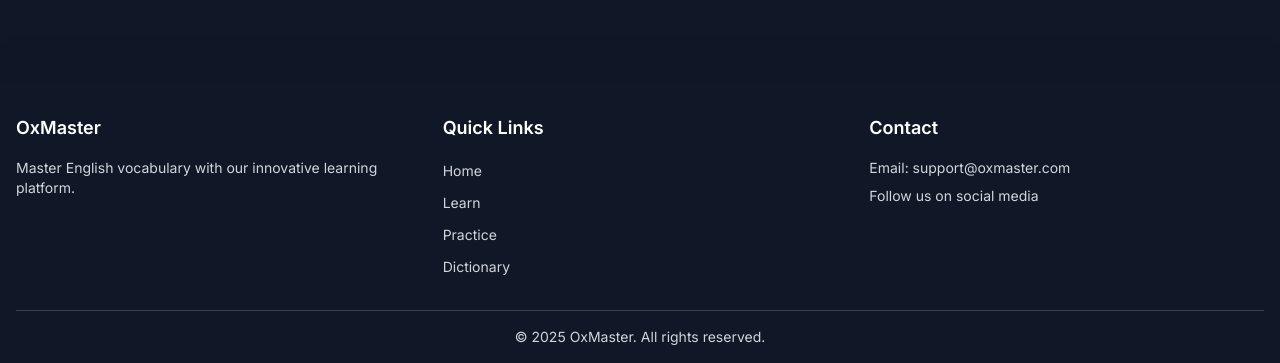
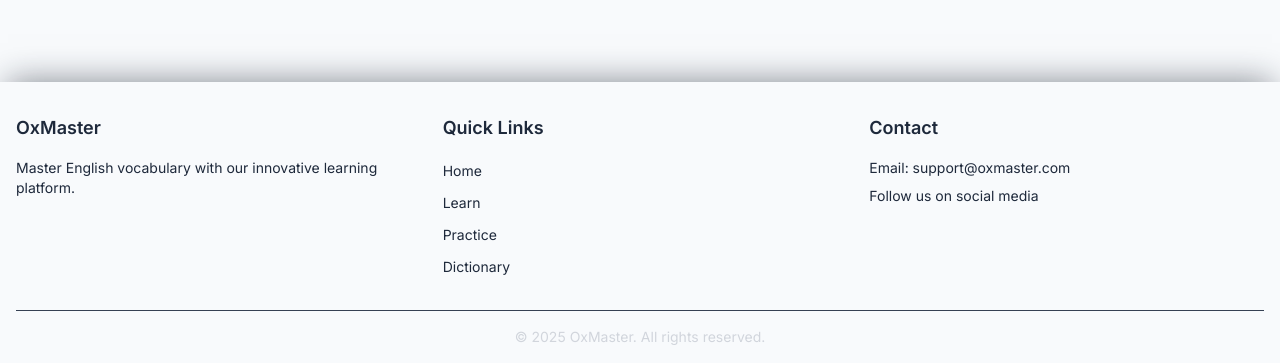
Before and after one commit to theluanhoang/english-vocab-ui, a Next.js app: page /word-forms in a window 1280 px wide. Shown: the part 846-1209 px from the top of the page. Built offline with nearby package versions, Linux system fonts and the light colour scheme; no server answers.

Commit message:
fix: light mode

```diff
--- a/src/app/collections/[id]/page.tsx
+++ b/src/app/collections/[id]/page.tsx
@@ -30,7 +30,7 @@ export default function CollectionDetailPage() {
           {collection.description && (
             <Text as="p" className="text-text-secondary dark:text-gray-300 mb-2">{collection.description}</Text>
           )}
-          <div className="text-xs text-text-muted dark:text-gray-400">
+          <div className="text-xs text-text-secondary dark:text-gray-400">
             Created at: {new Date(collection.createdAt).toLocaleString()}
           </div>
         </div>
--- a/src/app/collections/page.tsx
+++ b/src/app/collections/page.tsx
@@ -53,7 +53,7 @@ export default function CollectionsPage() {
   }
 
   return (
-    <div className="min-h-screen bg-background dark:bg-background">
+    <div className="min-h-screen bg-background">
       <div className="max-w-4xl mx-auto px-4 py-8">
         <div className="text-center md:text-left mb-8 md:mb-12">
           <div className="text-center">
@@ -87,7 +87,7 @@ export default function CollectionsPage() {
                     </span>
                   </div>
                 </div>
-                <span className="text-sm text-text-muted dark:text-gray-400 whitespace-nowrap">{col.collectionVocabularies.length} words</span>
+                <span className="text-sm text-text-secondary dark:text-gray-400 whitespace-nowrap">{col.collectionVocabularies.length} words</span>
               </Link>
             </div>
           ))}
--- a/src/app/layout.tsx
+++ b/src/app/layout.tsx
@@ -31,7 +31,7 @@ export default function RootLayout({
                 <div className="absolute -top-[40%] -right-[40%] w-[80%] h-[80%] rounded-full bg-primary/5 blur-3xl" />
                 <div className="absolute -bottom-[40%] -left-[40%] w-[80%] h-[80%] rounded-full bg-secondary/5 blur-3xl" />
               </div>
-              <div className="min-h-screen flex flex-col">
+              <div className="min-h-screen flex flex-col bg-background">
                 <Navbar />
                 <main className="flex-grow container mx-auto px-4 py-8">
                   {children}
--- a/src/app/word-forms/page.tsx
+++ b/src/app/word-forms/page.tsx
@@ -2,7 +2,7 @@ import WordForms from '@/components/organisms/WordForms';
 
 export default function WordFormsPage() {
   return (
-    <div className="min-h-screen bg-background dark:bg-background">
+    <div className="min-h-screen bg-background">
       <WordForms />
     </div>
   );
--- a/src/components/atoms/FooterLink.tsx
+++ b/src/components/atoms/FooterLink.tsx
@@ -9,7 +9,7 @@ interface FooterLinkProps {
 function FooterLink({ href, children }: FooterLinkProps) {
     return (
         <li>
-            <Link href={href} className="text-sm text-gray-300 hover:text-white transition-colors">
+            <Link href={href} className="text-sm text-text-secondary hover:text-primary transition-colors">
                 {children}
             </Link>
         </li>
--- a/src/components/organisms/Footer.tsx
+++ b/src/components/organisms/Footer.tsx
@@ -6,11 +6,11 @@ import FooterCopyright from '../molecules/FooterCopyright'
 
 function Footer() {
     return (
-        <footer className="bg-bg-footer text-white mt-auto footer-shadow">
+        <footer className="bg-bg-footer text-text-primary mt-auto footer-shadow">
             <div className="container mx-auto px-4">
                 <div className="grid grid-cols-1 md:grid-cols-3 gap-8 py-8">
                     <FooterSection title="OxMaster">
-                        <Text className="text-sm text-gray-300">
+                        <Text className="text-sm text-text-secondary">
                             Master English vocabulary with our innovative learning platform.
                         </Text>
                     </FooterSection>
@@ -26,8 +26,8 @@ function Footer() {
 
                     <FooterSection title="Contact">
                         <ul className="space-y-2">
-                            <li className="text-sm text-gray-300">Email: support@oxmaster.com</li>
-                            <li className="text-sm text-gray-300">Follow us on social media</li>
+                            <li className="text-sm text-text-secondary">Email: support@oxmaster.com</li>
+                            <li className="text-sm text-text-secondary">Follow us on social media</li>
                         </ul>
                     </FooterSection>
                 </div>
--- a/src/components/organisms/WordForms.tsx
+++ b/src/components/organisms/WordForms.tsx
@@ -57,7 +57,7 @@ export default function WordForms() {
   };
 
   return (
-    <div className="min-h-screen bg-background dark:bg-gray-900">
+    <div className="min-h-screen bg-background">
       <div className="max-w-4xl mx-auto px-4 py-8">
         <div className="text-center mb-8 md:mb-12">
             <div className="inline-block p-3 bg-primary/10 dark:bg-primary/20 rounded-full">
--- a/src/styles/globals.css
+++ b/src/styles/globals.css
@@ -4,10 +4,10 @@
 @tailwind utilities;
 
 :root {
-  /* Brand Colors - Modern Tech Theme */
-  --color-primary: #0284C7;     /* Sky 600 - Bold & Professional */
-  --color-secondary: #7C3AED;   /* Violet 600 - Rich & Creative */
-  --color-accent: #DB2777;      /* Pink 600 - Energetic */
+  /* Brand Colors - OxMaster */
+  --color-primary: #0284C7;     /* Sky 600 - OxMaster Blue */
+  --color-secondary: #7C3AED;   /* Violet 600 - OxMaster Violet */
+  --color-accent: #DB2777;      /* Pink 600 - OxMaster Accent */
   --color-yellow-500: #F59E0B;  /* Yellow 500 - Tailwind standard */
 
   /* Logo Gradient Colors */
@@ -16,25 +16,25 @@
   --logo-end: #DB2777;         /* Pink 600 */
 
   /* Background Colors */
-  --background: #101828;        /* Custom background color */
-  --foreground: #0F172A;        /* Slate 900 */
-  --bg-card: #FFFFFF;
-  --bg-form: #FFFFFF;
-  --bg-footer: #0F172A;
+  --background: #F8FAFC;        /* Gần trắng, dịu mắt */
+  --foreground: #1E293B;        /* Slate 800 - chữ đậm */
+  --bg-card: #FFFFFF;           /* Card trắng */
+  --bg-form: #F1F5F9;           /* Form xám nhạt */
+  --bg-footer: #F1F5F9;         /* Footer xám nhạt */
 
   /* Text Colors */
-  --text-primary: #F8FAFC;      /* Sáng để nổi bật trên nền tối */
-  --text-secondary: #334155;    /* Slate 700 */
-  --text-muted: #64748B;        /* Slate 500 */
+  --text-primary: #1E293B;      /* Chữ chính đậm, nổi bật */
+  --text-secondary: #334155;    /* Slate 700 - chữ phụ */
+  --text-muted: #64748B;        /* Slate 500 - chữ mờ */
 
   /* Border Colors */
-  --border-light: #E2E8F0;      /* Slate 200 */
-  --border-input: #CBD5E1;      /* Slate 300 */
+  --border-light: #CBD5E1;      /* Slate 200 - border dịu */
+  --border-input: #94A3B8;      /* Slate 400 - border input */
 
   /* Interactive States */
   --hover-primary: #0369A1;     /* Sky 700 */
   --hover-secondary: #6D28D9;   /* Violet 700 */
-  --focus-ring: rgba(2, 132, 199, 0.2);
+  --focus-ring: rgba(2, 132, 199, 0.15);
 
   /* Border Radius */
   --radius-sm: 0.375rem;
--- a/tailwind.config.js
+++ b/tailwind.config.js
@@ -42,6 +42,9 @@ module.exports = {
           3: '#F3F4F6'
         },
         // Text Colors
+        'text-primary': 'var(--text-primary)',
+        'text-secondary': 'var(--text-secondary)',
+        'text-muted': 'var(--text-muted)',
         text: {
           primary: '#18181B',
           secondary: '#3F3F46',
```
Also changed, not shown: src/app/page.tsx (+10 -10 lines).
